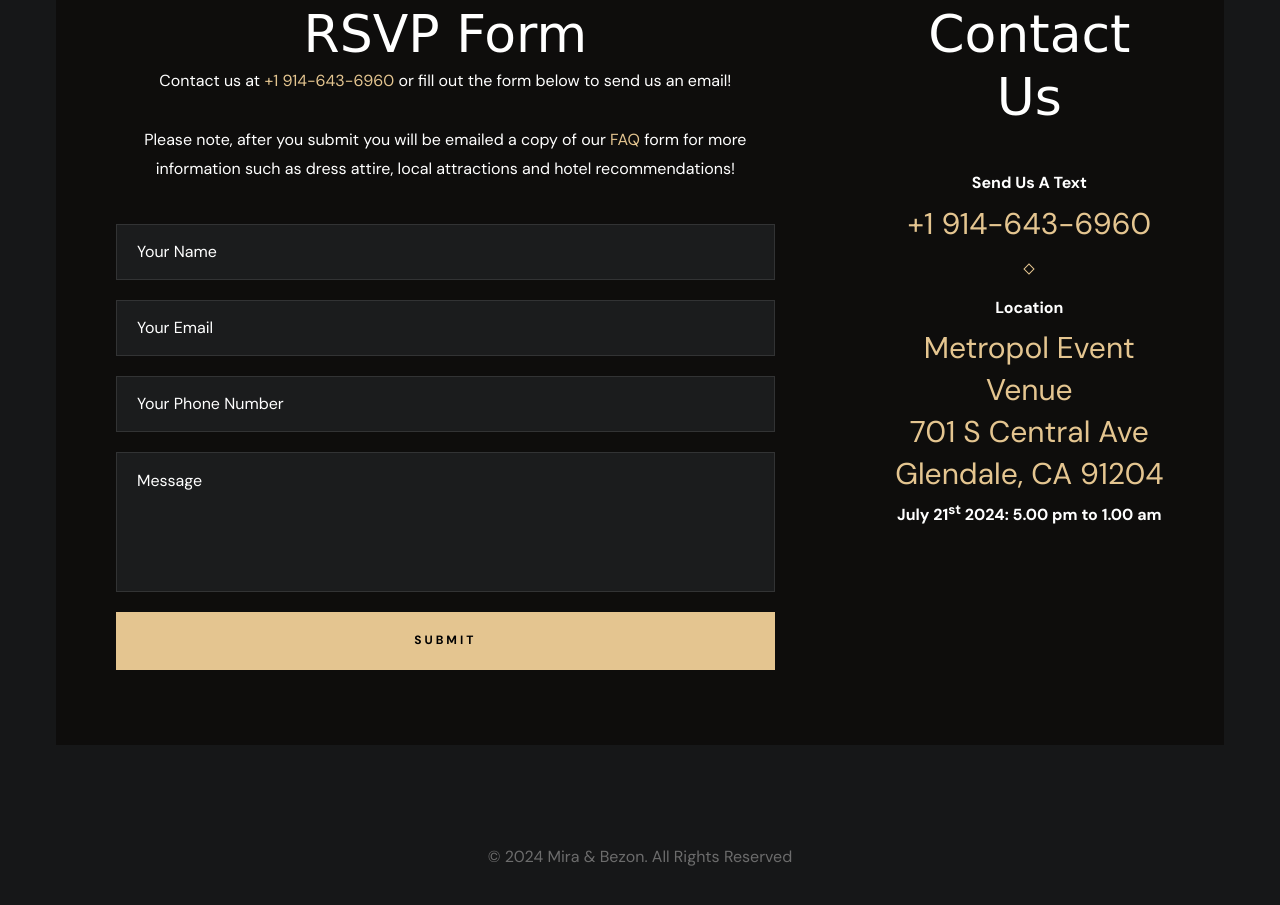
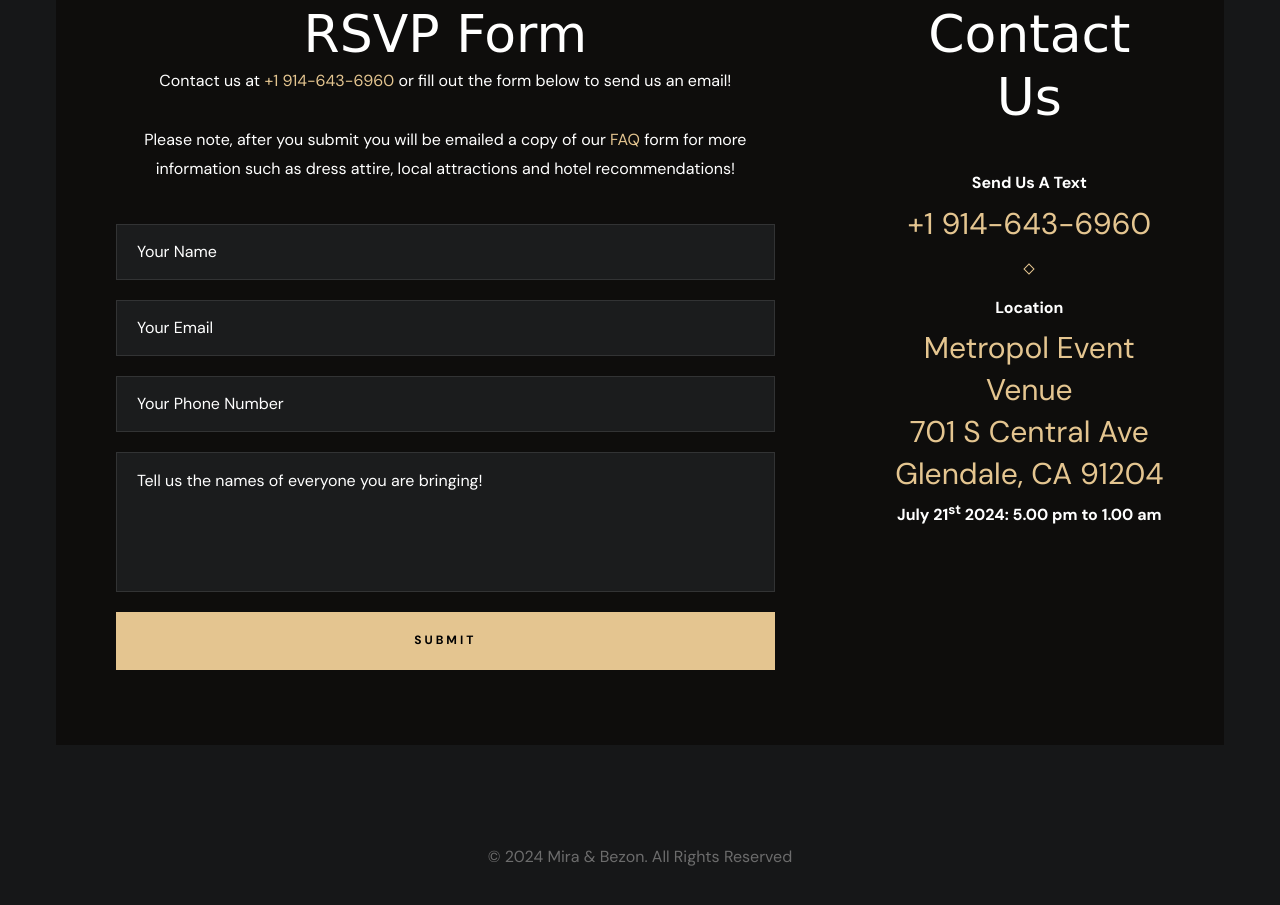
Before and after one commit to dguyentu/meraBezonWedding, a plain HTML site: page index.html in a window 1280 px wide. Shown: the part 4252-5157 px from the top of the page. Drawn offline with nearby package versions, Linux system fonts and the light colour scheme; a web font is replaced by a local one.

Commit message:
edit placeholder for messages

```diff
--- a/index.html
+++ b/index.html
@@ -779,7 +779,8 @@
 
           </div>
 
-          <textarea id="message" name="message" placeholder="Message" autocomplete="off" class="input-field"></textarea>
+          <textarea id="message" name="message" placeholder="Tell us the names of everyone you are bringing!"
+            autocomplete="off" class="input-field"></textarea>
 
           <button type="submit" class="btn btn-secondary">
             <span class="text text-1">Submit</span>
```
